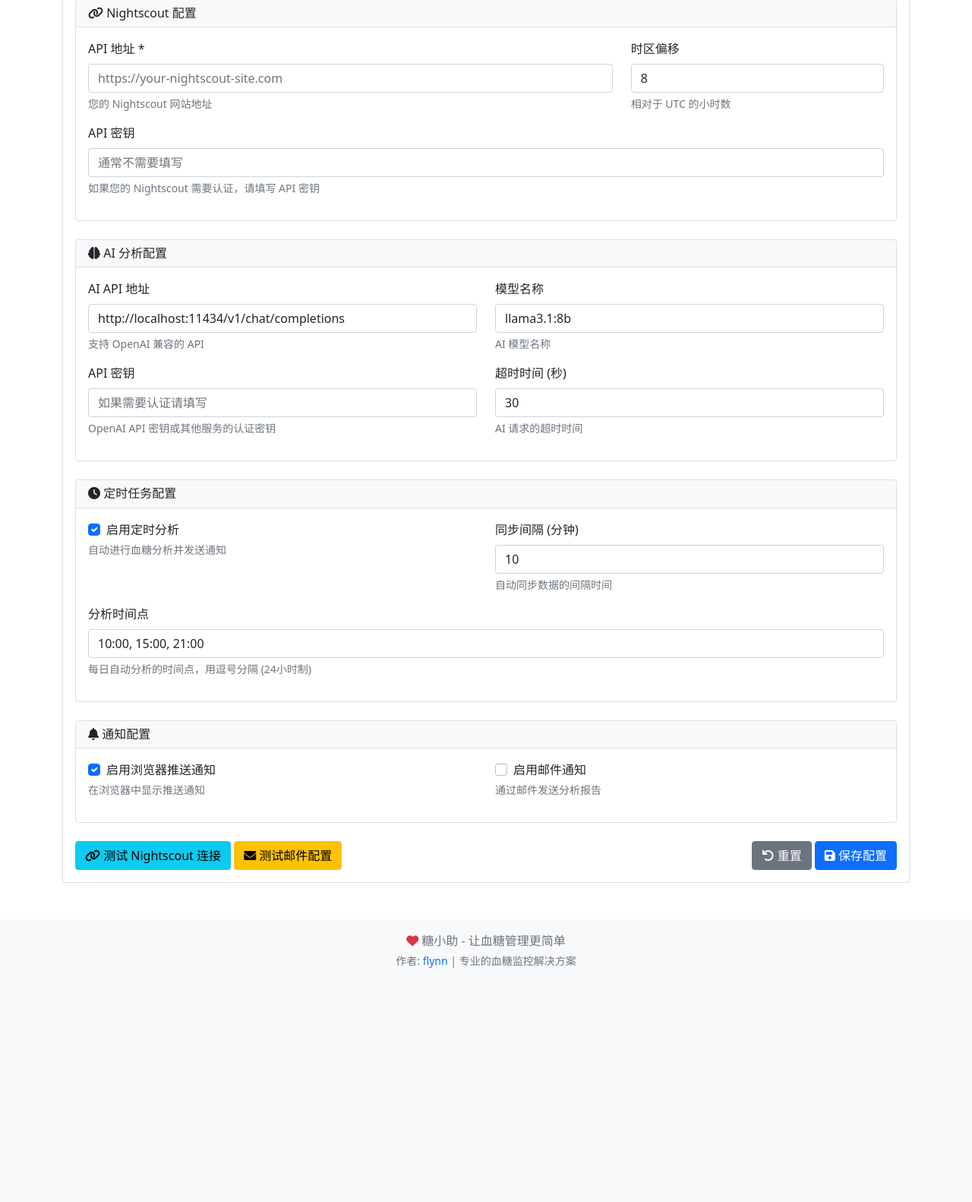
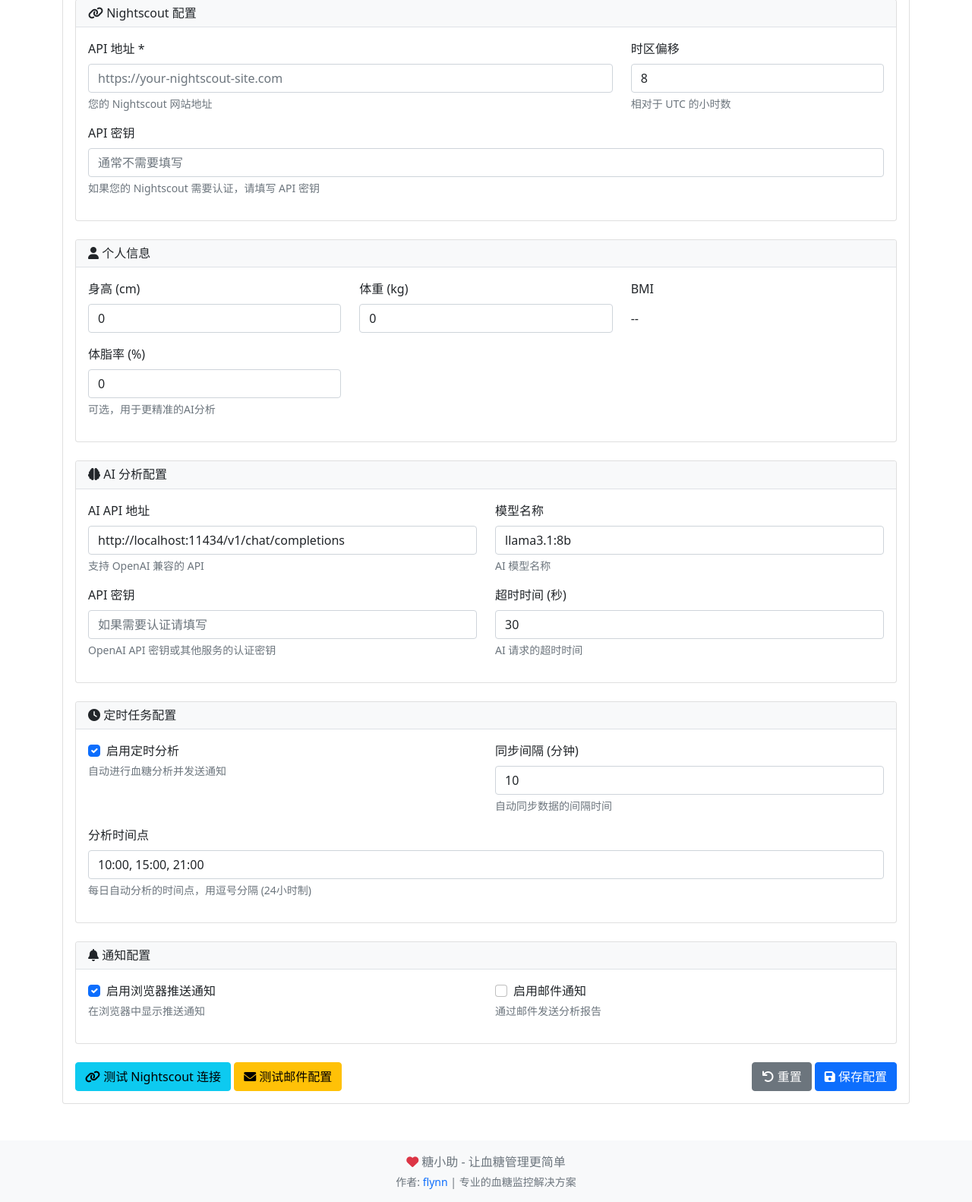
Before and after one commit to flyhunterl/glucose-buddy, a Flask app: page /config in a window 1280 px wide. Shown: the part 139-1721 px from the top of the page at 76% size. Before the commit the page ends 1413 px from the top, so only its background shows below. Run offline with Flask 3, Linux system fonts and the light colour scheme; some libraries are stand-ins or nearby versions.

Commit message:
feat: 增加BMI和体脂率功能并集成到AI分析中

```diff
--- a/app.py
+++ b/app.py
@@ -43,7 +43,10 @@ class NightscoutWebMonitor:
         default_config = {
             "basic": {
                 "enable": True,
-                "timezone_offset": 8
+                "timezone_offset": 8,
+                "height_cm": 0,
+                "weight_kg": 0,
+                "body_fat_percentage": 0
             },
             "nightscout": {
                 "api_url": "",
@@ -755,7 +758,19 @@ class NightscoutWebMonitor:
                     "event_type": entry.get("eventType", "")
                 })
 
-        prompt = f"""你是一位专业的内分泌科医生和糖尿病管理专家。请分析以下{days}天的血糖监测数据，并提供专业的医学建议。
+        bmi_data = self.calculate_bmi()
+        bmi_data = self.calculate_bmi()
+        body_fat = self.config.get("basic", {}).get("body_fat_percentage", 0)
+
+        personal_info = []
+        if bmi_data.get("bmi") > 0:
+            personal_info.append(f"用户BMI为 {bmi_data['bmi']} ({bmi_data['status']})")
+        if body_fat > 0:
+            personal_info.append(f"体脂率为 {body_fat}%")
+
+        prompt_info = " ".join(personal_info)
+
+        prompt = f"""你是一位专业的内分泌科医生和糖尿病管理专家。请分析以下{days}天的血糖监测数据，并提供专业的医学建议。{prompt_info}
 
 血糖数据（mmol/L）：
 """
@@ -879,6 +894,18 @@ class NightscoutWebMonitor:
 
     def get_consultation_prompt(self, question: str, glucose_data: List[Dict], treatment_data: List[Dict], days: int, include_data: bool) -> str:
         """生成AI咨询的prompt"""
+        bmi_data = self.calculate_bmi()
+        bmi_data = self.calculate_bmi()
+        body_fat = self.config.get("basic", {}).get("body_fat_percentage", 0)
+
+        personal_info = []
+        if bmi_data.get("bmi") > 0:
+            personal_info.append(f"用户BMI为 {bmi_data['bmi']} ({bmi_data['status']})")
+        if body_fat > 0:
+            personal_info.append(f"体脂率为 {body_fat}%")
+
+        prompt_info = " ".join(personal_info)
+
         if include_data:
             glucose_mmol = []
             for entry in glucose_data:
@@ -892,7 +919,7 @@ class NightscoutWebMonitor:
                         "value": mmol_value
                     })
 
-            prompt = f"""你是一位专业的内分泌科医生和糖尿病管理专家。请根据以下最近{days}天的血糖数据，回答用户的问题。
+            prompt = f"""你是一位专业的内分泌科医生和糖尿病管理专家。请根据以下最近{days}天的血糖数据，回答用户的问题。{prompt_info}
 
 血糖数据（mmol/L, 最近20条）:
 """
@@ -905,7 +932,7 @@ class NightscoutWebMonitor:
 请用专业、简洁、易懂的语言回答，并提供可行的建议。如果数据不足以回答问题，请明确指出。
 """
         else:
-            prompt = f"""你是一位专业的内分泌科医生和糖尿病管理专家。请回答以下用户的问题。
+            prompt = f"""你是一位专业的内分泌科医生和糖尿病管理专家。请回答以下用户的问题。{prompt_info}
 
 用户问题: "{question}"
 
@@ -1136,6 +1163,28 @@ class NightscoutWebMonitor:
                 "success": False,
                 "error": f"邮件配置测试失败: {str(e)}"
             }
+
+    def calculate_bmi(self) -> Dict[str, any]:
+        """计算BMI并返回状态"""
+        height_cm = self.config.get("basic", {}).get("height_cm", 0)
+        weight_kg = self.config.get("basic", {}).get("weight_kg", 0)
+
+        if not height_cm or not weight_kg or height_cm <= 0 or weight_kg <= 0:
+            return {"bmi": 0, "status": "信息不全"}
+
+        height_m = height_cm / 100
+        bmi = round(weight_kg / (height_m ** 2), 1)
+
+        if bmi < 18.5:
+            status = "偏瘦"
+        elif 18.5 <= bmi < 24:
+            status = "正常"
+        elif 24 <= bmi < 28:
+            status = "超重"
+        else:
+            status = "肥胖"
+
+        return {"bmi": bmi, "status": status}
 
 # 创建全局实例
 monitor = NightscoutWebMonitor()
--- a/templates/config.html
+++ b/templates/config.html
@@ -47,6 +47,52 @@
                                        value="{{ config.nightscout.api_key }}"
                                        placeholder="通常不需要填写">
                                 <div class="form-text">如果您的 Nightscout 需要认证，请填写 API 密钥</div>
+                            </div>
+                        </div>
+                    </div>
+
+                    <!-- 个人信息 -->
+                    <div class="card mb-4">
+                        <div class="card-header">
+                            <h6 class="mb-0">
+                                <i class="fas fa-user"></i> 个人信息
+                            </h6>
+                        </div>
+                        <div class="card-body">
+                            <div class="row">
+                                <div class="col-md-4">
+                                    <div class="mb-3">
+                                        <label for="height-cm" class="form-label">身高 (cm)</label>
+                                        <input type="number" class="form-control" id="height-cm"
+                                               value="{{ config.basic.height_cm }}"
+                                               min="0" step="0.1">
+                                    </div>
+                                </div>
+                                <div class="col-md-4">
+                                    <div class="mb-3">
+                                        <label for="weight-kg" class="form-label">体重 (kg)</label>
+                                        <input type="number" class="form-control" id="weight-kg"
+                                               value="{{ config.basic.weight_kg }}"
+                                               min="0" step="0.1">
+                                    </div>
+                                </div>
+                                <div class="col-md-4">
+                                    <div class="mb-3">
+                                        <label class="form-label">BMI</label>
+                                        <div id="bmi-display" class="form-control-plaintext">--</div>
+                                    </div>
+                                </div>
+                            </div>
+                            <div class="row">
+                                <div class="col-md-4">
+                                    <div class="mb-3">
+                                        <label for="body-fat" class="form-label">体脂率 (%)</label>
+                                        <input type="number" class="form-control" id="body-fat"
+                                               value="{{ config.basic.body_fat_percentage }}"
+                                               min="0" max="100" step="0.1">
+                                        <div class="form-text">可选，用于更精准的AI分析</div>
+                                    </div>
+                                </div>
                             </div>
                         </div>
                     </div>
@@ -296,7 +342,10 @@
         const config = {
             basic: {
                 enable: true,
-                timezone_offset: parseInt(document.getElementById('ns-timezone').value)
+                timezone_offset: parseInt(document.getElementById('ns-timezone').value),
+                height_cm: parseFloat(document.getElementById('height-cm').value) || 0,
+                weight_kg: parseFloat(document.getElementById('weight-kg').value) || 0,
+                body_fat_percentage: parseFloat(document.getElementById('body-fat').value) || 0
             },
             nightscout: {
                 api_url: document.getElementById('ns-api-url').value.trim(),
@@ -433,5 +482,44 @@
             location.reload();
         }
     }
+
+    // BMI 计算和显示
+    function calculateAndDisplayBMI() {
+        const heightInput = document.getElementById('height-cm');
+        const weightInput = document.getElementById('weight-kg');
+        const bmiDisplay = document.getElementById('bmi-display');
+
+        const height = parseFloat(heightInput.value);
+        const weight = parseFloat(weightInput.value);
+
+        if (height > 0 && weight > 0) {
+            const bmi = (weight / ((height / 100) ** 2)).toFixed(1);
+            let status = '';
+            let statusClass = '';
+
+            if (bmi < 18.5) {
+                status = '偏瘦';
+                statusClass = 'text-warning';
+            } else if (bmi < 24) {
+                status = '正常';
+                statusClass = 'text-success';
+            } else if (bmi < 28) {
+                status = '超重';
+                statusClass = 'text-warning';
+            } else {
+                status = '肥胖';
+                statusClass = 'text-danger';
+            }
+            bmiDisplay.innerHTML = `${bmi} <span class="badge ${statusClass}">${status}</span>`;
+        } else {
+            bmiDisplay.textContent = '--';
+        }
+    }
+
+    document.getElementById('height-cm').addEventListener('input', calculateAndDisplayBMI);
+    document.getElementById('weight-kg').addEventListener('input', calculateAndDisplayBMI);
+
+    // 页面加载时计算一次
+    document.addEventListener('DOMContentLoaded', calculateAndDisplayBMI);
 </script>
 {% endblock %}
```
Also changed, not shown: README.md, 1 other file.
